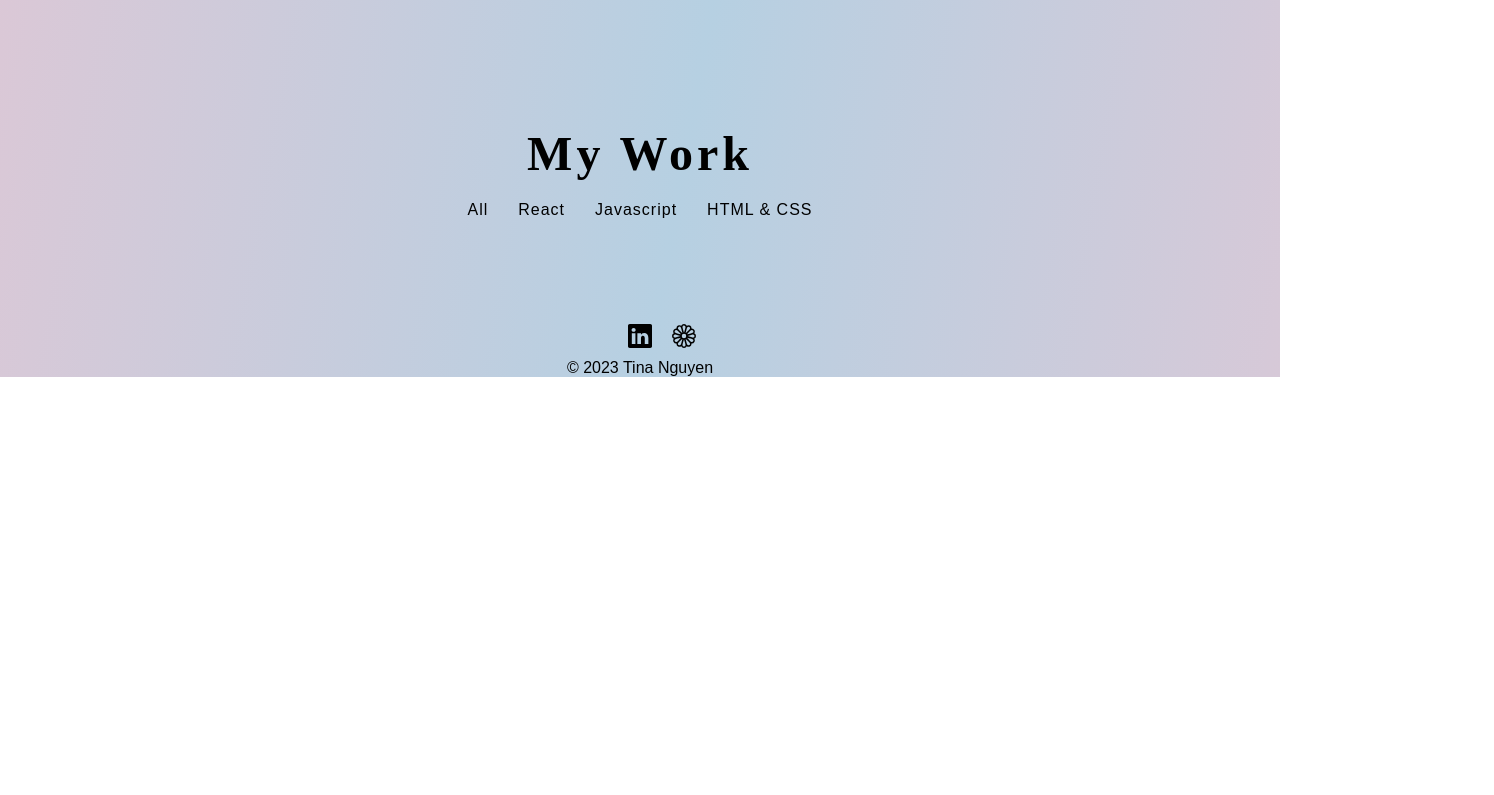
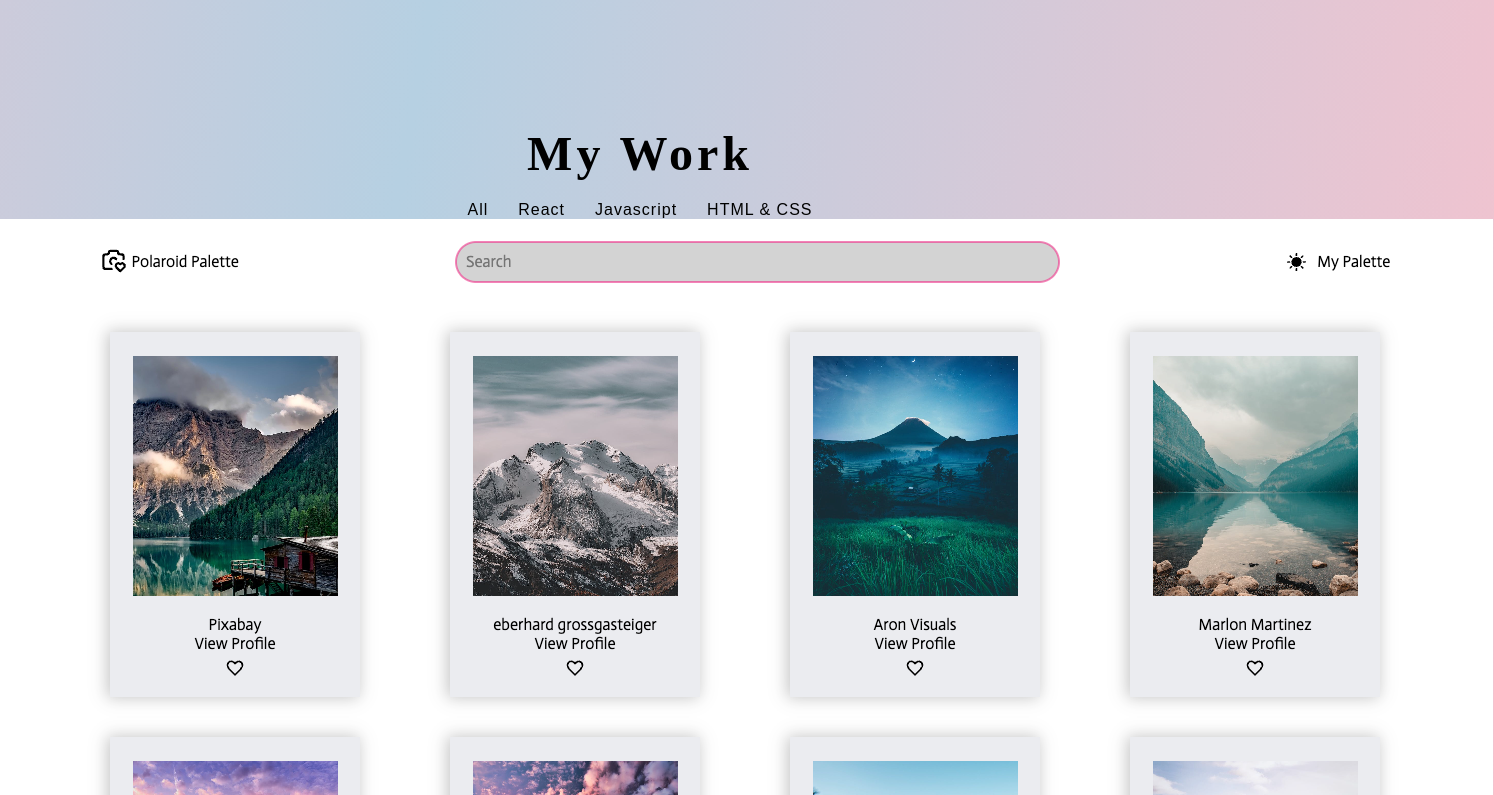
Before and after one commit to twentyfive21/portfolio-react, a React (Vite) app: page / in a window 1280 px wide. Shown: the part 505-1300 px from the top of the page, 1494 px wide, since content can reach past the window. Before the commit the page ends 882 px from the top, so only its background shows below. Built offline with nearby package versions, Linux system fonts and the light colour scheme; some icons are missing; a web font is replaced by a local one.

Commit message:
mapping out data on page

```diff
--- a/src/components/Work/Work.jsx
+++ b/src/components/Work/Work.jsx
@@ -2,9 +2,9 @@ import React from 'react'
 import './Work.css'
 import data from '../../utilities/data'
 
+
 function Work() {
   return (
-
     <div className='work-container'>
       <h1>My Work</h1>
      <div className='filter-container'>
@@ -12,7 +12,11 @@ function Work() {
       <p>React</p>
       <p>Javascript</p>
       <p>HTML & CSS</p>
-      {/* <img src={data[0].img} alt="" /> */}
+    </div>
+    <div className='projects-container'>
+      {
+        data.map(project => <img src={project.img} />)
+      }
     </div>
     </div>
   )
```
